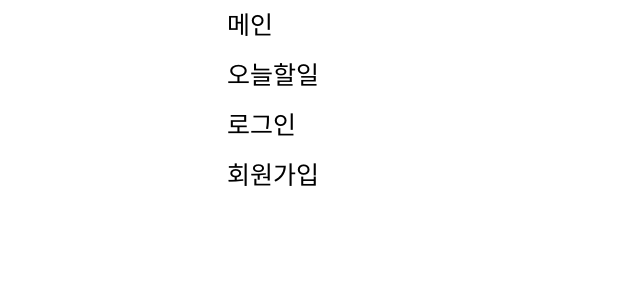
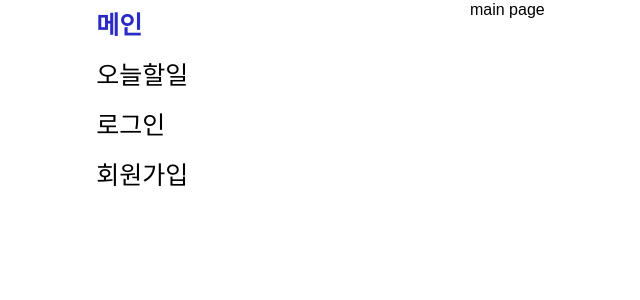
Before and after one commit to eunjeong90/wanted-pre-onboarding-frontend, a React (Create React App) app: page / in a window 1280 px wide. Before the commit this address had no page. Shown: the top 300 px of the page, without its empty margins (322-962 px from the left). Built offline with nearby package versions, Linux system fonts and the light colour scheme.

Commit message:
fix: Nav router 잘못된 path 연결 수정

```diff
--- a/src/components/AppRouter.tsx
+++ b/src/components/AppRouter.tsx
@@ -7,7 +7,7 @@ import Todo from "pages/Todo";
 const Router = () => {
   return (
     <Routes>
-      <Route path="/main" element={<Main />} />
+      <Route path="/" element={<Main />}></Route>
       <Route path="/signin" element={<SignIn />} />
       <Route path="/signup" element={<SignUp />} />
       <Route path="/todo" element={<Todo />} />
--- a/src/components/Nav.tsx
+++ b/src/components/Nav.tsx
@@ -12,7 +12,7 @@ export interface IUrl {
 }
 
 const URL: IUrl = {
-  main: { path: "/main", name: "메인" },
+  main: { path: "/", name: "메인" },
   todo: { path: "/todo", name: "오늘할일" },
   signin: { path: "/signin", name: "로그인" },
   signup: { path: "/signup", name: "회원가입" },
@@ -23,8 +23,8 @@ const Nav = () => {
     <Navigation>
       <NavList>
         {Object.keys(URL).map((urlKey: string) => {
-          const currentMatch = useMatch(urlKey);
           const urlObj = URL[urlKey];
+          const currentMatch = useMatch(urlObj.path);
           return (
             <>
               <NavItem isActive={currentMatch !== null}>
```
